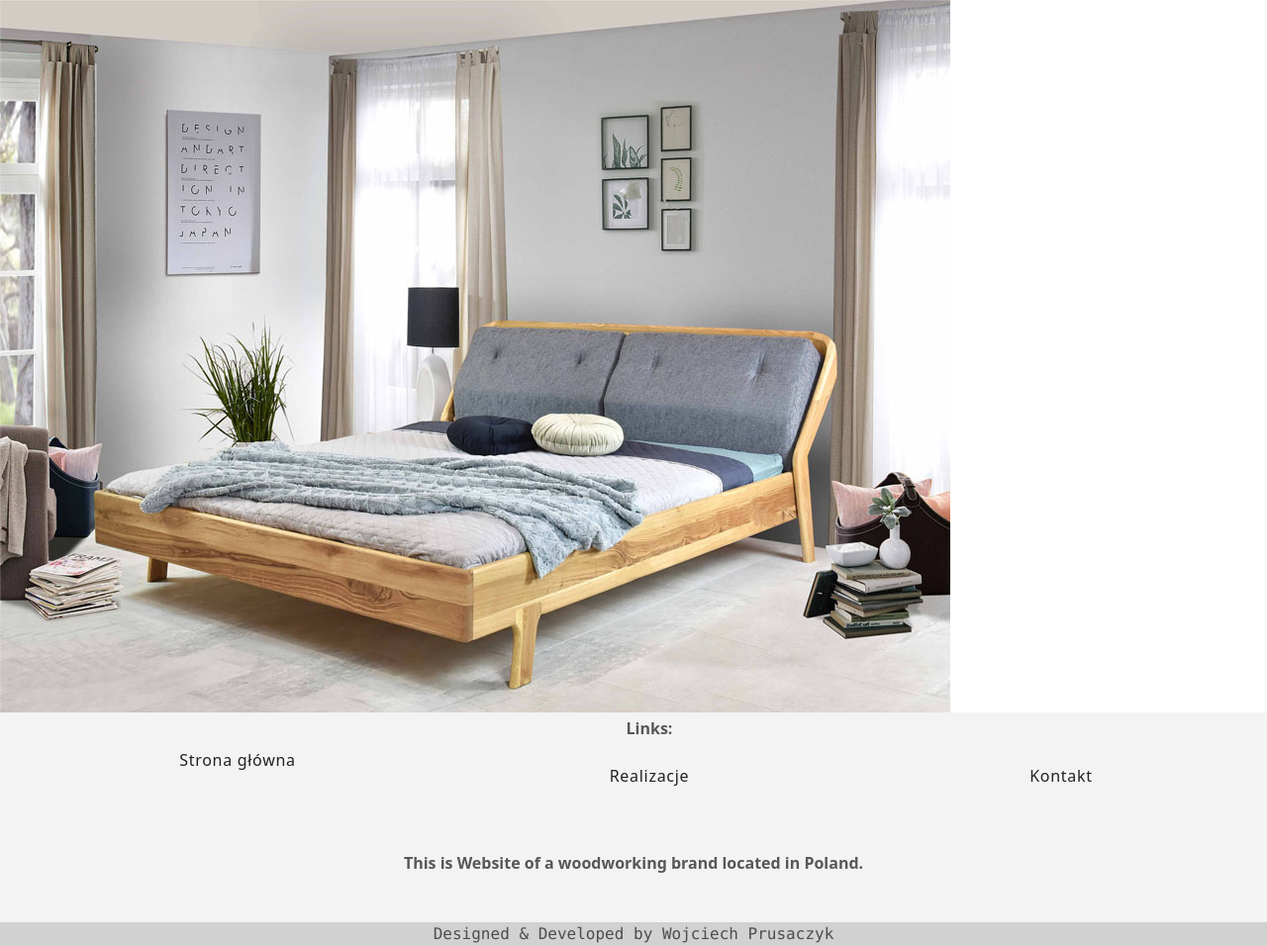
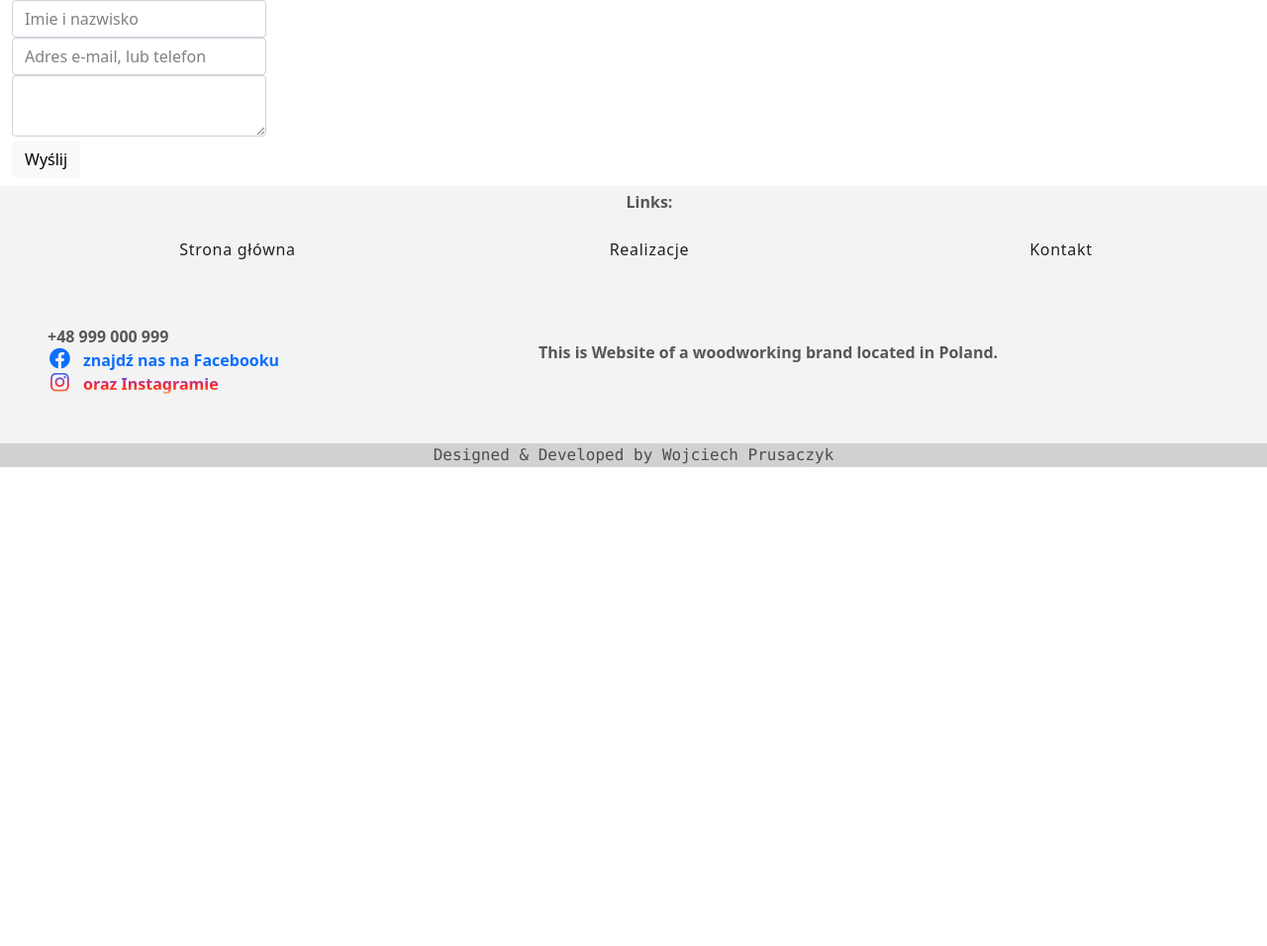
Before and after one commit to WojciechPrusaczyk/artek.com.pl-webpage, a PHP site: the page made by stronaGłówna.html in a window 1280 px wide. Shown: the part 178-1134 px from the top of the page at 99% size. After the commit the page ends 650 px from the top, so only its background shows below. Run offline with PHP 8.4, Linux system fonts and the light colour scheme.

Commit message:
Gotowa Stopka i Nagówek

```diff
--- a/stronaGłówna.html
+++ b/stronaGłówna.html
@@ -1,11 +1,13 @@
 <!DOCTYPE html>
 <html lang="pl-PL">
-<title>Drewienko - MainPage</title>
+
 <head>
+    <title>Drewno Artek</title>
 
     <link rel="stylesheet" href="./style/style.css">
     <link href="https://cdn.jsdelivr.net/npm/bootstrap@5.1.3/dist/css/bootstrap.min.css" rel="stylesheet" integrity="sha384-1BmE4kWBq78iYhFldvKuhfTAU6auU8tT94WrHftjDbrCEXSU1oBoqyl2QvZ6jIW3" crossorigin="anonymous">
-
+    <link href='https://unpkg.com/boxicons@2.0.9/css/boxicons.min.css' rel='stylesheet'>
+    <link rel="icon" type="image/x-icon" href="./assets/logo/logo plik otwarty jedno złote.png">
     <meta charset="utf-8">
     <script>
         function onFocusText(ft, text){
@@ -21,9 +23,10 @@
             }
         }
     </script>
+
 </head>
 <body>
-    <header class="w-100 row m-0 p-0">
+    <nav class="w-100 row m-0 p-0">
         <div class="row pb-2 fw-bold">
             <div class="col-md-12 col-xl-3">
                 <img src="./assets/logo/logo bez tła.png" alt="Logo" class="d-block p-0" style="height: 170px;">
@@ -50,10 +53,23 @@
                 </div>
             </div>
         </div>
-    </header>
+    </nav>
 
     <main>
-        <img src="./data/images/lozko-drewniane-debowe-nowoczesne-9021.jpg" alt="Logo" class="p-0 img-fluid" style="">
+        <div class="container">
+            <form action="" method="get">
+
+
+
+                <input type="text" value="Imie i nazwisko" name="ProdName" class="form-control mx-auto" onclick="onFocusText(this, 'Imie i nazwisko')" onfocusout="onLostFocus(this, 'Imie i nazwisko')" style="color: grey">
+
+                <input type="text" value="Adres e-mail, lub telefon" name="contact" class="form-control mx-auto" onclick="onFocusText(this, 'Adres e-mail, lub telefon')" onfocusout="onLostFocus(this, 'Adres e-mail, lub telefon')" style="color: grey">
+
+                <textarea name="" id="" value="Wiadomość..." name="message" class="form-control mx-auto" onclick="onFocusText(this, 'Wiadomość...')" onfocusout="onLostFocus(this, 'Wiadomość...')" style="color: grey"></textarea>
+
+                <input type="submit" value="Wyślij" class="btn btn-light mb-2 mt-1">
+            </form>
+        </div>
     </main>
     <footer class="w-100 row d-block m-0 p-0">
             <div class="d0 col">
@@ -61,9 +77,8 @@
                     <div class="pt-1 fw-bold">
                         Links:
                     </div>
-
                     <div class="row pt-2">
-                            <li class="col-4">
+                            <li class="pt-3 col-4">
                                 <a href="">Strona główna</a>
                             </li>
                             <li class="pt-3 col-4">
@@ -76,8 +91,16 @@
                     </div>
                 </ul>
             </div>
-            <div class="d1 col p-5 text-center fw-bold">
-                This is Website of a woodworking brand located in Poland.
+            <div class="d1 row p-5 fw-bold">
+                <div class="col-sm-12 col-md-3">
+                    +48 999 000 999<br>
+                    <a href="" style="text-decoration:none;" class="a1"><i class='bx bxl-facebook-circle bx-sm bx-fw'></i> znajdź nas na Facebooku</a><br>
+                    <a href="" style="text-decoration:none;" class="a2"><i class='bx bxl-instagram bx-sm bx-fw' ></i> oraz Instagramie</a>
+                </div>
+                <div class="col-sm-12 col-md-9 text-center pt-sm-3">
+                    This is Website of a woodworking brand located in Poland.
+                </div>
+
             </div>
         <div class="d2 text-center font-monospace">
             Designed & Developed by Wojciech Prusaczyk
--- a/style/style.css
+++ b/style/style.css
@@ -45,6 +45,12 @@ body footer .d1 {
   color: #575757;
 }
 
+body footer .d1 .a2 {
+  background: -webkit-linear-gradient(#405DE6, #5851DB, #C13584, #FD1D1D, #F56040, #FFDC80);
+  -webkit-background-clip: text;
+  -webkit-text-fill-color: transparent;
+}
+
 body footer .d2 {
   background-color: #d1d1d1;
   color: #4d4d4d;
@@ -60,8 +66,8 @@ body footer .d2 {
   color: #4e381e;
   -webkit-animation-name: backgroundColorPalette;
           animation-name: backgroundColorPalette;
-  -webkit-animation-duration: 2s;
-          animation-duration: 2s;
+  -webkit-animation-duration: 1.5s;
+          animation-duration: 1.5s;
   -webkit-animation-iteration-count: inherit;
           animation-iteration-count: inherit;
 }
--- a/style/style.scss
+++ b/style/style.scss
@@ -35,6 +35,11 @@ body{
          }
          .d1{
              color: #575757;
+             .a2{
+                background: -webkit-linear-gradient(#405DE6, #5851DB, #C13584, #FD1D1D, #F56040, #FFDC80);
+                -webkit-background-clip: text;
+                -webkit-text-fill-color: transparent;
+             }
          }
          .d2{
              background-color: #d1d1d1;
@@ -52,7 +57,7 @@ body{
         background-color: #f3f3f3;
         color: #4e381e;
         animation-name: backgroundColorPalette;
-        animation-duration: 2s;
+        animation-duration: 1.5s;
         animation-iteration-count:inherit;
     }
 }
```
Also changed, not shown: 1 other file.
